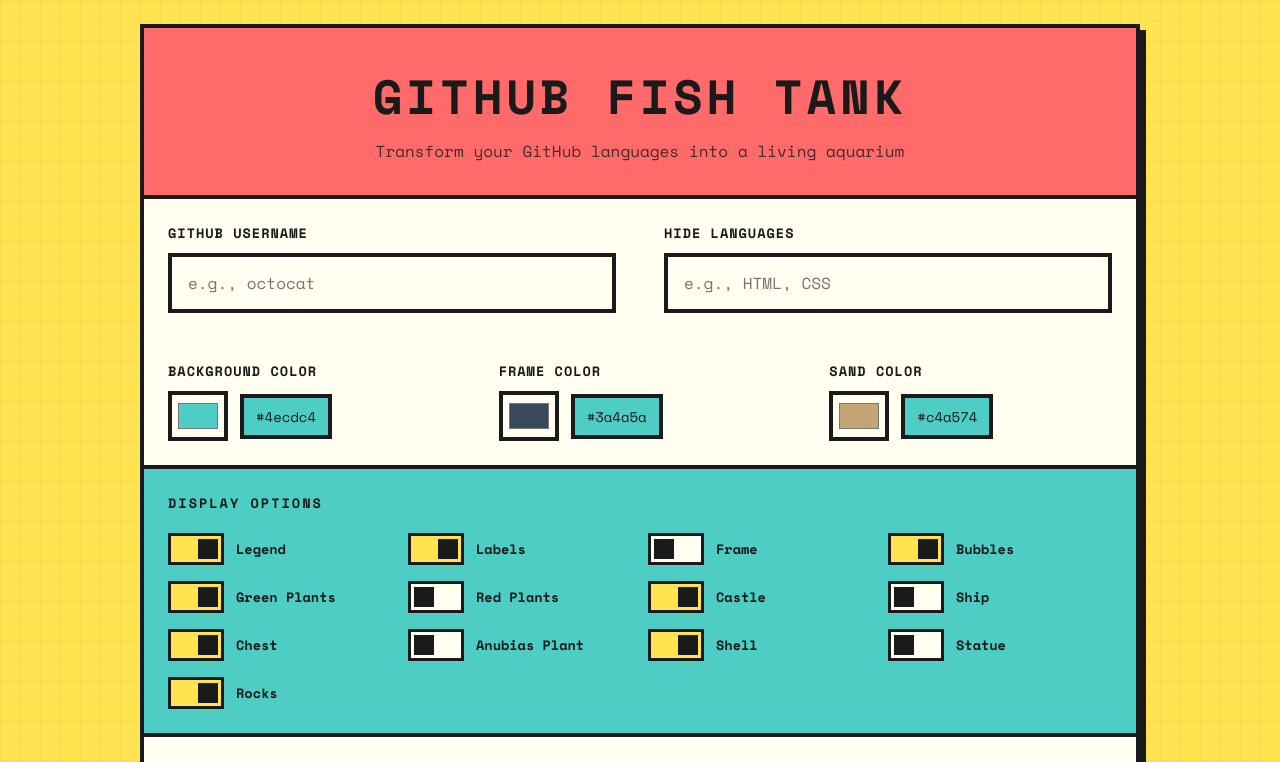
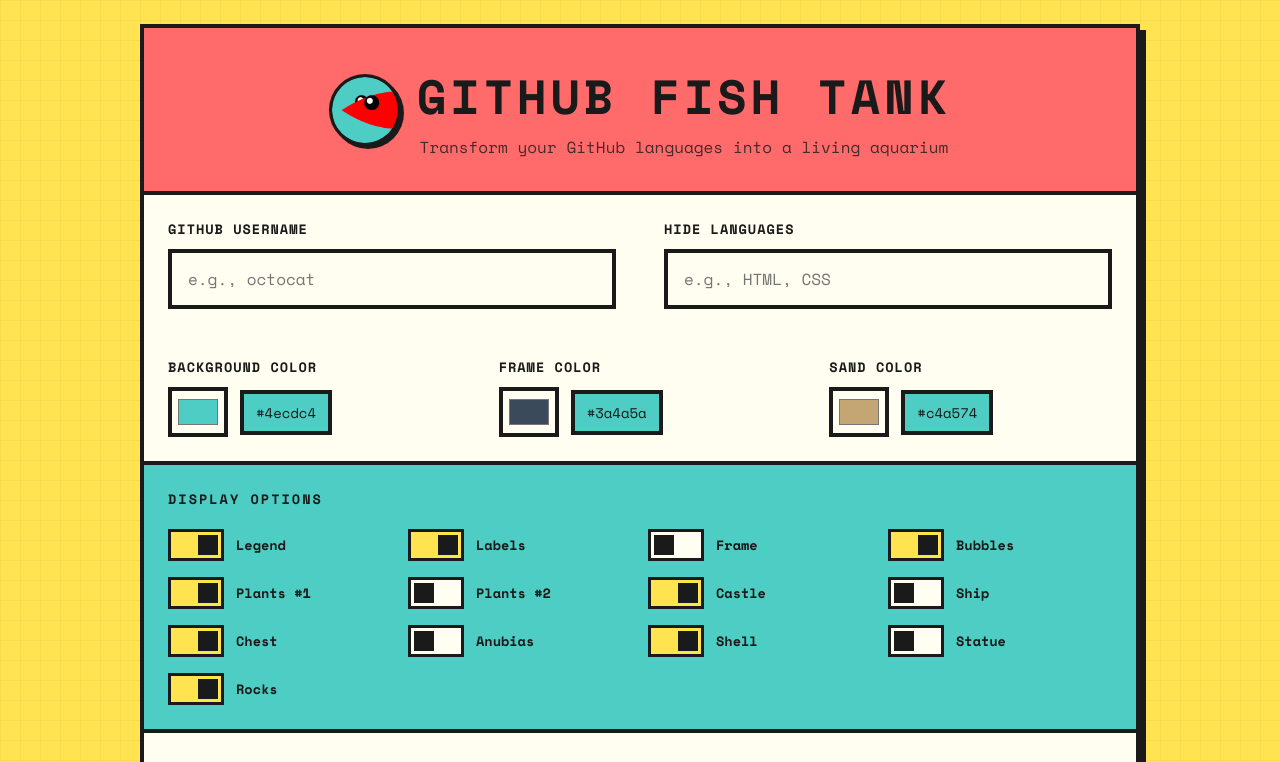
Before and after one commit to hadoyyo/GitHub-Fish-Tank, a website: page public/index.html in a window 1280 px wide. Shown: the top 762 px of the page. Drawn offline with nearby package versions, Linux system fonts and the light colour scheme.

Commit message:
add header logo and update header styles
Add a new logo image and introduce a redesigned header with a centered logo and stacked title/subtitle layout.

```diff
--- a/public/index.html
+++ b/public/index.html
@@ -10,10 +10,20 @@
 </head>
 <body>
   <div class="container">
-    <header>
-      <h1>GITHUB FISH TANK</h1>
-      <p class="subtitle">Transform your GitHub languages into a living aquarium</p>
-    </header>
+  <header>
+    <div class="header-content">
+      <img
+        src="logo.png"
+        alt="GitHub Fish Tank"
+        class="logo"
+        style="height: 72px; width: 72px; flex-shrink: 0; border: 3px solid #1a1a1a; box-shadow: 3px 3px 0px #1a1a1a; border-radius: 50%; object-fit: cover; background: #1a1a1a;"
+      />
+      <div style="min-width: 0;">
+        <h1 style="margin-bottom: 4px; font-size: clamp(1.5em, 4vw, 3em); white-space: nowrap;">GITHUB FISH TANK</h1>
+        <p class="subtitle" style="margin: 0; font-size: clamp(0.7em, 1.5vw, 1em);">Transform your GitHub languages into a living aquarium</p>
+      </div>
+    </div>
+  </header>
 
     <main>
       <div class="config-panel">
@@ -96,14 +106,14 @@
                 <input type="checkbox" id="showPlants" checked>
                 <span class="toggle-slider"></span>
               </label>
-              <span class="toggle-label">Green Plants</span>
+              <span class="toggle-label">Plants #1</span>
             </div>
             <div class="toggle-group">
               <label class="toggle">
                 <input type="checkbox" id="showPlantsAlt">
                 <span class="toggle-slider"></span>
               </label>
-              <span class="toggle-label">Red Plants</span>
+              <span class="toggle-label">Plants #2</span>
             </div>
 
             <div class="toggle-group">
@@ -133,7 +143,7 @@
                   <input type="checkbox" id="showAnubias">
                   <span class="toggle-slider"></span>
                 </label>
-                <span class="toggle-label">Anubias Plant</span>
+                <span class="toggle-label">Anubias</span>
               </div>
 
               <div class="toggle-group">
--- a/public/style.css
+++ b/public/style.css
@@ -44,6 +44,26 @@
   padding: 32px;
   background: var(--secondary);
   border-bottom: var(--border);
+}
+
+.header-content {
+  display: flex;
+  align-items: center;
+  justify-content: center;
+  gap: 16px;
+  flex-wrap: nowrap;
+  padding: 0 16px;
+}
+
+.logo {
+  height: 72px;
+  width: 72px;
+  flex-shrink: 0;
+  border: 3px solid var(--dark);
+  box-shadow: 3px 3px 0px var(--dark);
+  border-radius: 50%;
+  object-fit: cover;
+  background: var(--dark);
 }
 
 h1 {
```
Also changed, not shown: public/logo.png (added).
